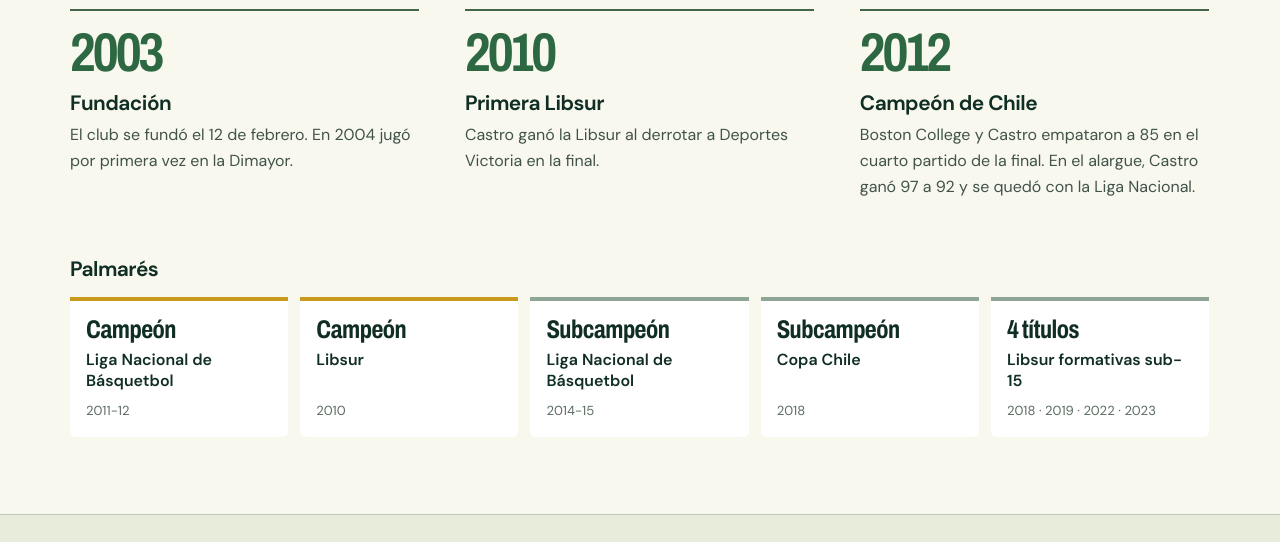
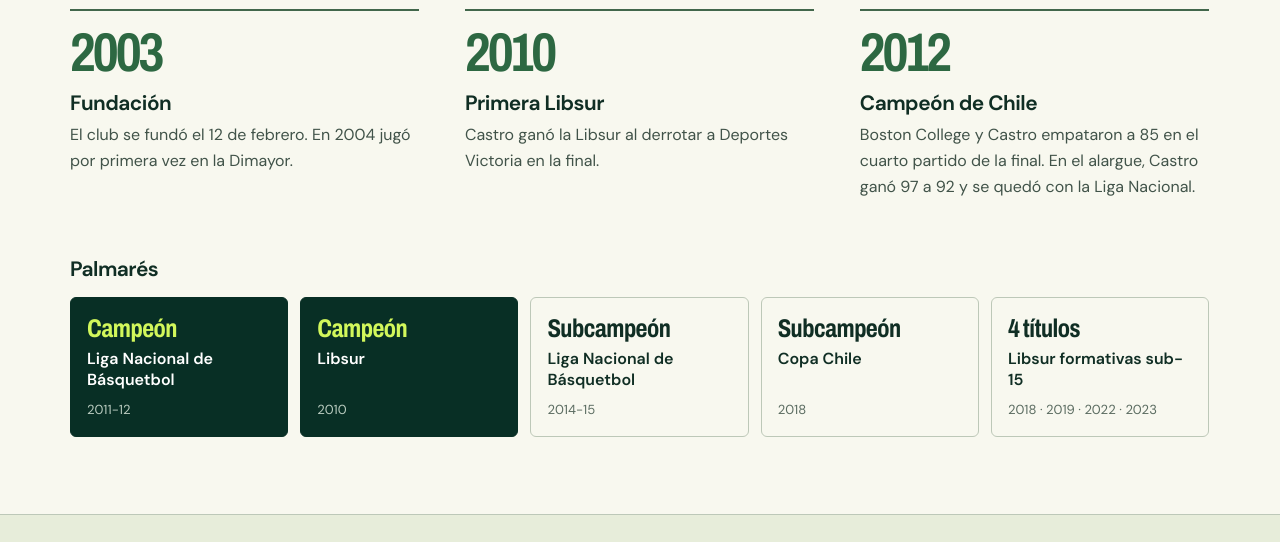
Before and after one commit to wheyoden02-tech/clubdeportescastro, a plain HTML site: page public/index.html in a window 1280 px wide. Shown: the part 2030-2572 px from the top of the page. Drawn offline with Linux system fonts and the light colour scheme.

Commit message:
Destacar los títulos del palmarés con tarjetas en verde del club
Co-Authored-By: Claude Opus 5.5 <noreply@anthropic.com>

```diff
--- a/public/index.html
+++ b/public/index.html
@@ -83,8 +83,10 @@ nav{font-weight:550}.tag,figcaption{font-weight:650}.kit-inner{padding-block:30p
 .honours{margin-top:56px}
 .honours h3{font:650 1.3rem/1.22 "DM Sans",sans-serif;margin-bottom:16px}
 .honours ul{list-style:none;margin:0;padding:0;display:grid;grid-template-columns:repeat(5,1fr);gap:12px}
-.honours li{display:flex;flex-direction:column;padding:16px;border-top:4px solid #8fa596;background:#fff;border-radius:0 0 6px 6px}
-.honours li.gold{border-top-color:#c99a1b}
+.honours li{display:flex;flex-direction:column;padding:18px 16px 16px;border:1px solid var(--line);border-radius:6px}
+.honours li.gold{background:var(--forest);border-color:var(--forest);color:#fff}
+.honours li.gold b{color:var(--acid)}
+.honours li.gold small{color:#b9cbbf}
 .honours li b{font:700 1.6rem/1.05 var(--head);letter-spacing:-.02em}
 .honours li span{margin-top:6px;font-weight:600;line-height:1.3}
 .honours li small{margin-top:auto;padding-top:8px;color:#5b6c61;font-size:.82rem}
```
